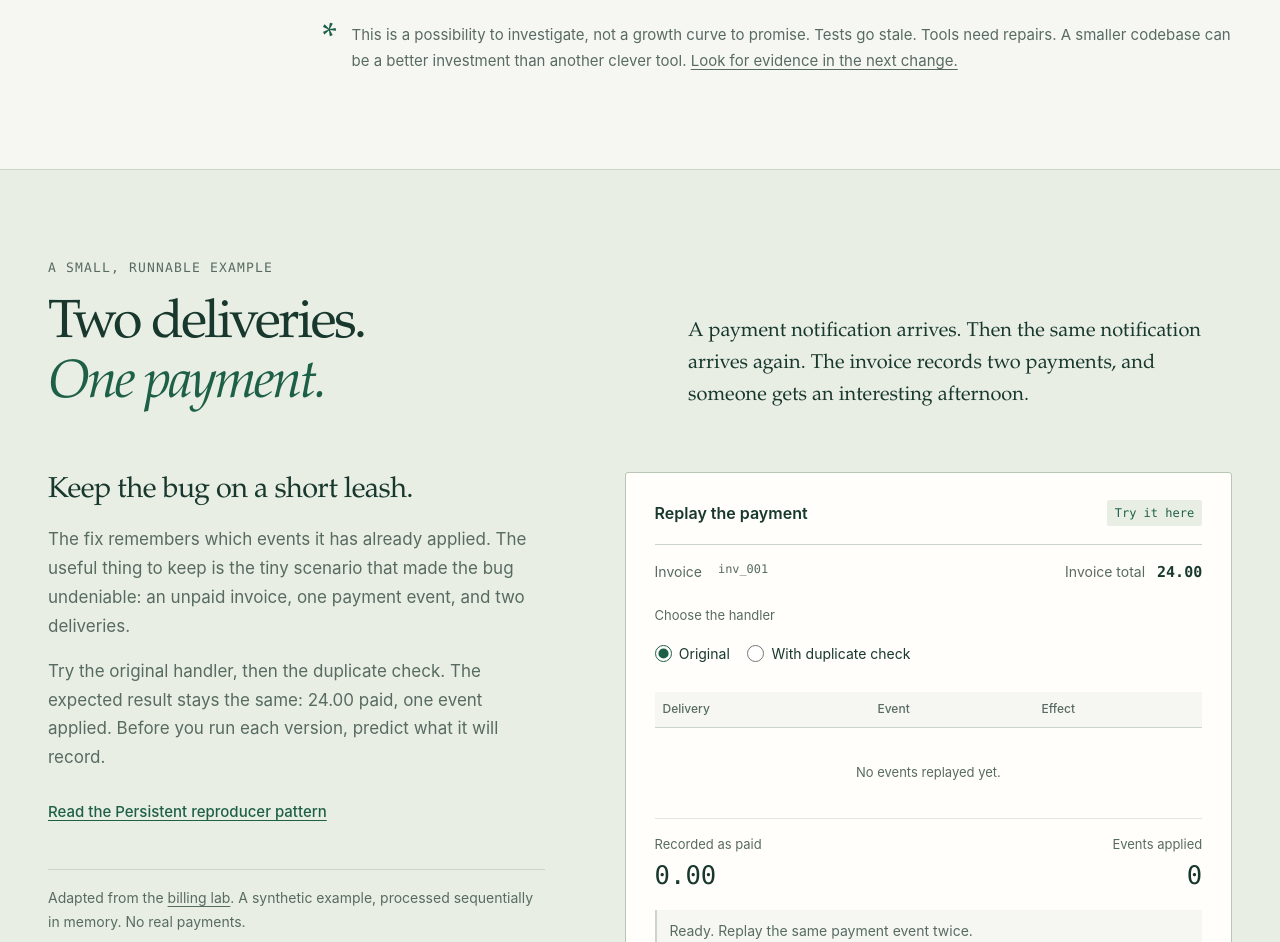
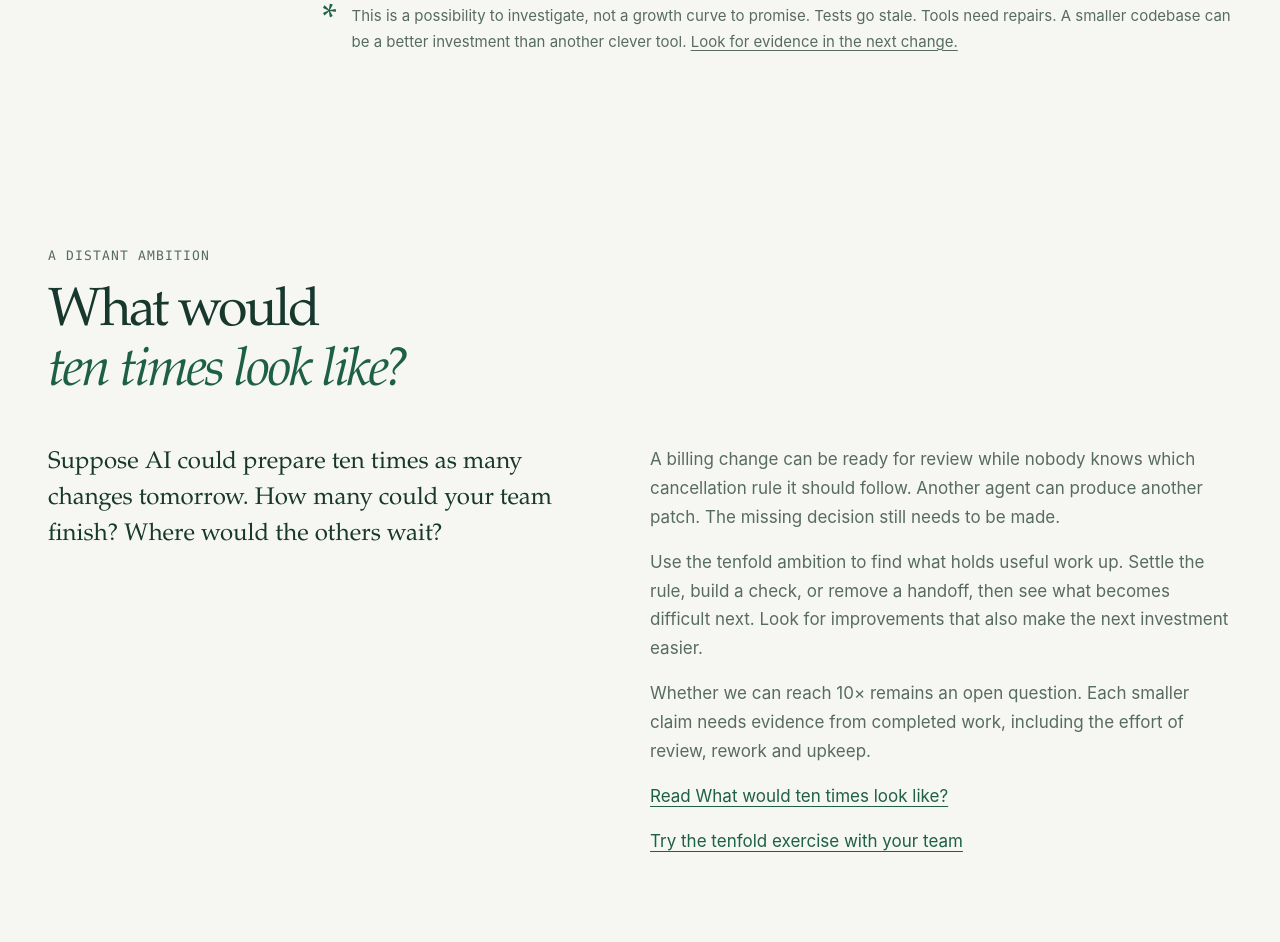
Before and after one commit to grove/compounding-engineering, a plain HTML site: page index.html in a window 1280 px wide. Shown: the part 1858-2800 px from the top of the page. Drawn offline with Linux system fonts and the light colour scheme.

Commit message:
Present tenfold effectiveness with AI as the distant guiding ambition

```diff
--- a/index.html
+++ b/index.html
@@ -39,7 +39,7 @@
         <p class="eyebrow">Essays &amp; a field guide for software engineers</p>
         <h1 id="hero-title">Make the<br>next change<br><em>easier.</em></h1>
         <p class="hero-lede">Fix the bug. Keep the test that catches it. Give the next person a little less detective work.</p>
-        <p class="hero-intro">Compounding Engineering asks how far we can take that habit. What would it take for an engineering team to become ten times as effective? Look for work we can remove, work we can automate, and ways to make the rest easier. Each investment has to earn its upkeep.</p>
+        <p class="hero-intro">Our distant aim is to become <a href="#ambition">ten times as effective</a> as a team, with AI helping us do the work. We want to solve problems that would overwhelm us today, within sustainable hours and with the same care for the result.</p>
         <div class="hero-actions">
           <a class="button" href="#in-practice">See it in practice</a>
           <a class="text-link" href="https://grove.github.io/patterns-of-compounding-engineering/guide.html#use-the-task-already-open">Try it on your next task</a>
@@ -127,6 +127,23 @@
         </article>
       </div>
       <aside class="margin-note"><span class="note-mark" aria-hidden="true">*</span><p>This is a possibility to investigate, not a growth curve to promise. Tests go stale. Tools need repairs. A smaller codebase can be a better investment than another clever tool. <a href="https://grove.github.io/engineering-that-compounds/essays/measuring-the-capacity-for-change.html">Look for evidence in the next change.</a></p></aside>
+    </section>
+
+    <section class="section shell" id="ambition" aria-labelledby="ambition-title">
+      <div class="section-heading">
+        <p class="eyebrow">A distant ambition</p>
+        <h2 id="ambition-title">What would<br><em>ten times look like?</em></h2>
+      </div>
+      <div class="idea-intro">
+        <p>Suppose AI could prepare ten times as many changes tomorrow. How many could your team finish? Where would the others wait?</p>
+        <div>
+          <p>A billing change can be ready for review while nobody knows which cancellation rule it should follow. Another agent can produce another patch. The missing decision still needs to be made.</p>
+          <p>Use the tenfold ambition to find what holds useful work up. Settle the rule, build a check, or remove a handoff, then see what becomes difficult next. Look for improvements that also make the next investment easier.</p>
+          <p>Whether we can reach 10&times; remains an open question. Each smaller claim needs evidence from completed work, including the effort of review, rework and upkeep.</p>
+          <p><a href="https://grove.github.io/engineering-that-compounds/essays/what-would-ten-times-look-like.html">Read What would ten times look like?</a></p>
+          <p><a href="https://grove.github.io/patterns-of-compounding-engineering/guide.html#use-the-tenfold-ambition-to-choose-the-next-investment">Try the tenfold exercise with your team</a></p>
+        </div>
+      </div>
     </section>
 
     <section class="practice-section" id="in-practice" aria-labelledby="practice-title">
```
Also changed, not shown: 1 other file.
